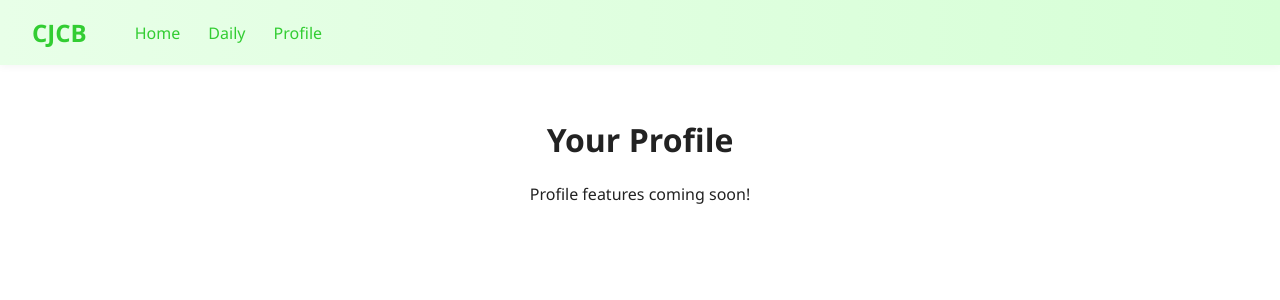
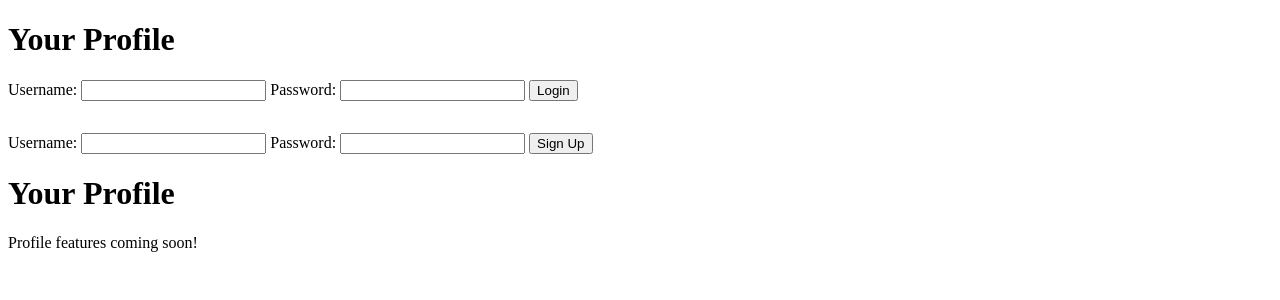
Before and after one commit to CJColemanB/ConfigureableWordle, a Flask app: page /profile in a window 1280 px wide. Shown: the top 300 px of the page. Run offline with Flask 3, Linux system fonts and the light colour scheme.

Commit message:
fixed dictionary, now using pyenchant, also added rudimentary profile creation

```diff
--- a/app.py
+++ b/app.py
@@ -2,10 +2,25 @@ from flask import Flask, render_template, request, jsonify, redirect, url_for, s
 import random
 import datetime
 import os
+import sqlite3
 import enchant
 
 app = Flask(__name__)
 app.secret_key = 'your_secret_key_here'  # Change to a secure key
+
+# Initialize SQLite DB for users
+DB_PATH = 'people.db'
+def init_db():
+    conn = sqlite3.connect(DB_PATH)
+    c = conn.cursor()
+    c.execute('''CREATE TABLE IF NOT EXISTS users (
+        id INTEGER PRIMARY KEY AUTOINCREMENT,
+        username TEXT UNIQUE NOT NULL,
+        password TEXT NOT NULL
+    )''')
+    conn.commit()
+    conn.close()
+init_db()
 
 DICTIONARY = enchant.Dict('en_US')
 
@@ -36,12 +51,37 @@ def daily():
 
 @app.route('/profile', methods=['GET', 'POST'])
 def profile():
+    error = None
     if request.method == 'POST':
+        action = request.form.get('action')
         username = request.form.get('username')
-        if username:
-            session['username'] = username
-            return redirect(url_for('profile'))
-    return render_template('profile.html', username=session.get('username'))
+        password = request.form.get('password')
+        if action == 'register':
+            if not username or not password:
+                error = 'Username and password required.'
+            else:
+                try:
+                    conn = sqlite3.connect(DB_PATH)
+                    c = conn.cursor()
+                    c.execute('INSERT INTO users (username, password) VALUES (?, ?)', (username, password))
+                    conn.commit()
+                    conn.close()
+                    session['username'] = username
+                    return redirect(url_for('profile'))
+                except sqlite3.IntegrityError:
+                    error = 'Username already exists.'
+        elif action == 'login':
+            conn = sqlite3.connect(DB_PATH)
+            c = conn.cursor()
+            c.execute('SELECT * FROM users WHERE username=? AND password=?', (username, password))
+            user = c.fetchone()
+            conn.close()
+            if user:
+                session['username'] = username
+                return redirect(url_for('profile'))
+            else:
+                error = 'Invalid username or password.'
+    return render_template('profile.html', username=session.get('username'), error=error)
 @app.route('/history')
 def history():
     if not session.get('username'):
--- a/templates/profile.html
+++ b/templates/profile.html
@@ -1,18 +1,30 @@
 <!DOCTYPE html>
 <html lang="en">
-<head>
-    <meta charset="UTF-8">
-    <title>CJCB - Profile</title>
-    <link rel="stylesheet" href="/static/wordle.css">
-</head>
-<body>
-    <header>
-        <div class="logo">CJCB</div>
-        <nav>
-            <a href="/">Home</a>
-            <a href="/daily">Daily</a>
-            <a href="/profile">Profile</a>
-        </nav>
+    <main>
+        <h1>Your Profile</h1>
+        {% if username %}
+            <p>Logged in as <strong>{{ username }}</strong></p>
+            <a href="/history" class="btn">View History</a>
+        {% else %}
+            {% if error %}<p style="color:red">{{ error }}</p>{% endif %}
+            <form method="post" style="margin-bottom:2em">
+                <input type="hidden" name="action" value="login">
+                <label for="username">Username:</label>
+                <input type="text" id="username" name="username" required>
+                <label for="password">Password:</label>
+                <input type="password" id="password" name="password" required>
+                <button type="submit" class="btn">Login</button>
+            </form>
+            <form method="post">
+                <input type="hidden" name="action" value="register">
+                <label for="username">Username:</label>
+                <input type="text" id="username" name="username" required>
+                <label for="password">Password:</label>
+                <input type="password" id="password" name="password" required>
+                <button type="submit" class="btn">Sign Up</button>
+            </form>
+        {% endif %}
+    </main>
     </header>
     <main>
         <h1>Your Profile</h1>
```
